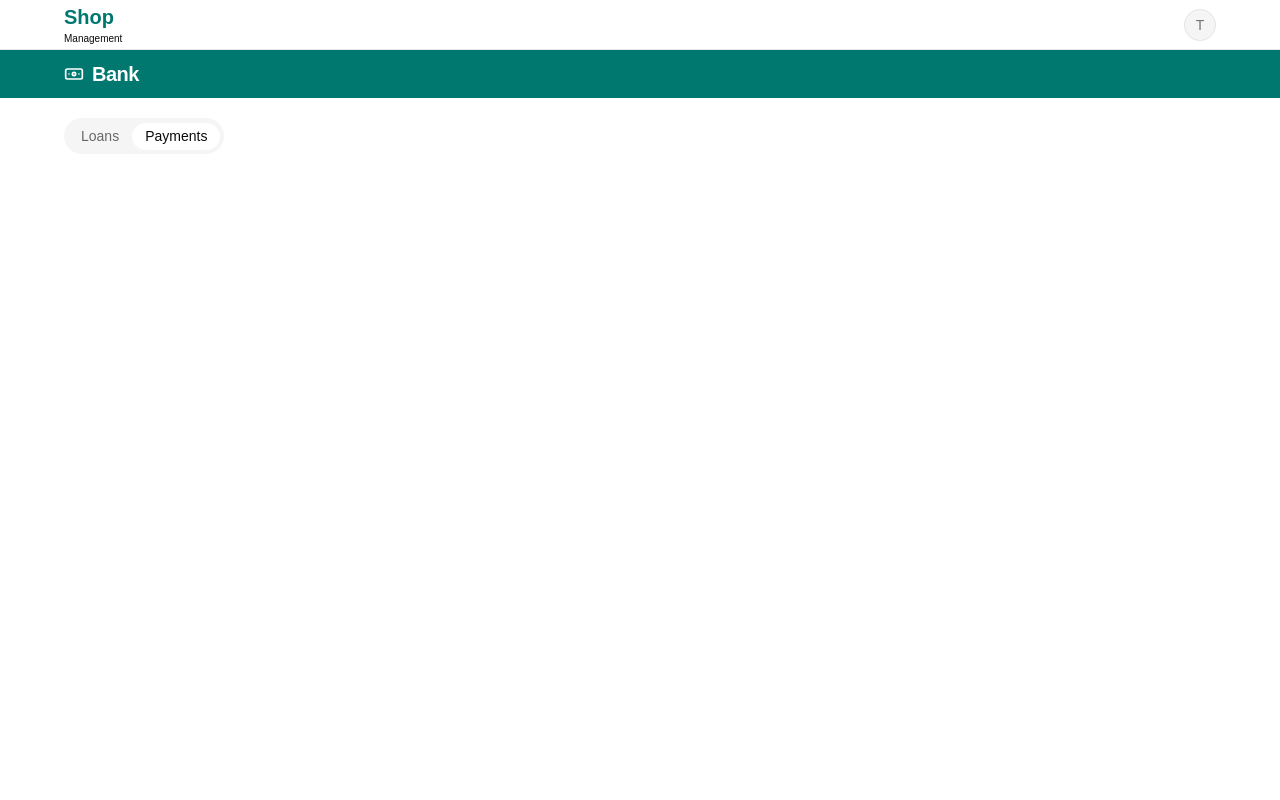
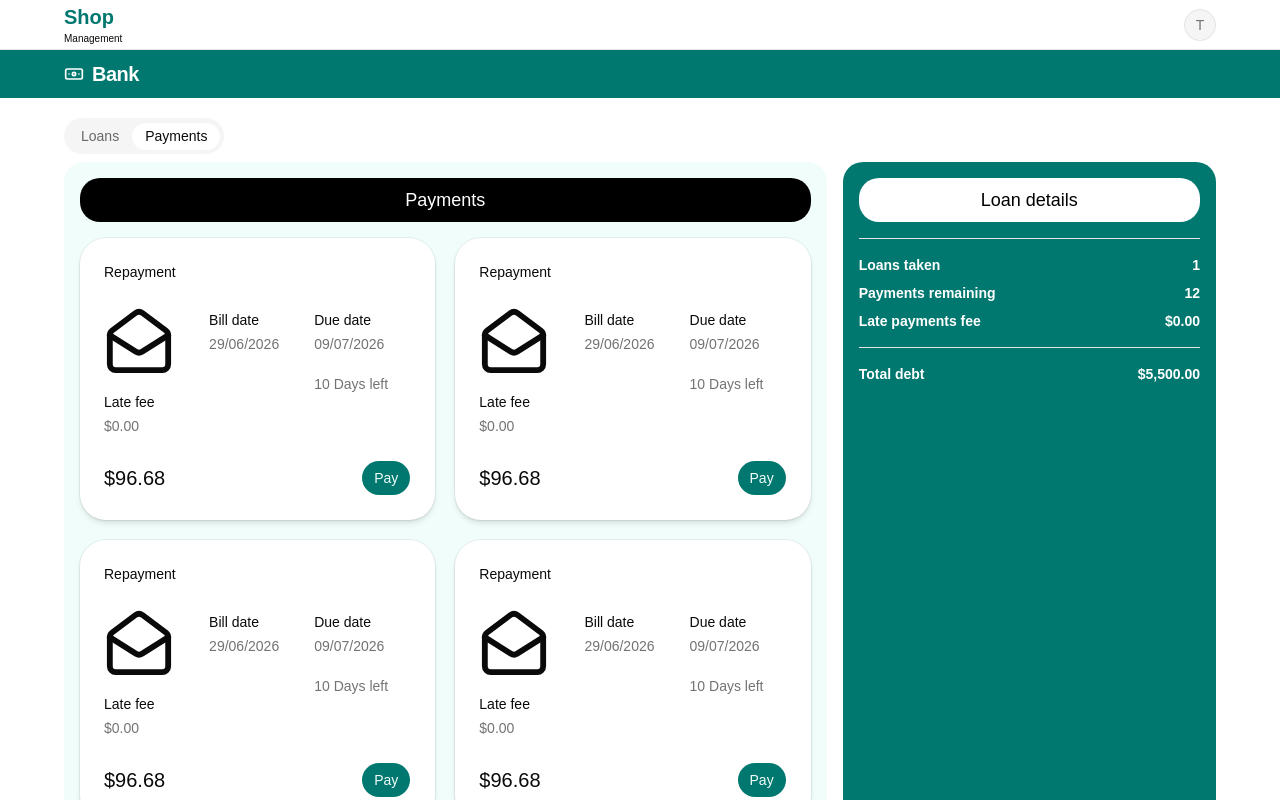
Before and after one commit to Tuong1994/Shop-Management-Page, a React (Vite) app: page /en/bank in a window 1280 px wide. Both pictures are taken after a click on the tab "Payments". Shown: the top 800 px of the page. Built offline with nearby package versions, Linux system fonts and the light colour scheme.

Commit message:
bank - payments init

```diff
--- /dev/null
+++ b/src/features/bank/payments/payments-card.tsx
@@ -0,0 +1,52 @@
+import type { FC } from "react"
+import { Paragraph, TextMuted } from "@/components/ui/typography"
+import { Card, CardContent, CardFooter, CardHeader } from "@/components/ui/card"
+import { MailOpen } from "lucide-react"
+import { Button } from "@/components/ui/button"
+import { differenceInDays, format } from "date-fns"
+import { formatMoney } from "@/lib/utils"
+import useLocale from "@/locale/use-locale"
+
+interface PaymentsCardProps {}
+
+const PaymentsCard: FC<PaymentsCardProps> = () => {
+  const { lang } = useLocale()
+
+  const billDate = new Date()
+
+  const dueDate = new Date(new Date().setDate(new Date().getDate() + 10))
+
+  return (
+    <Card>
+      <CardHeader>Repayment</CardHeader>
+      <CardContent className="grid grid-cols-3 gap-2">
+        <div>
+          <MailOpen size={70} />
+          <Paragraph>Late fee</Paragraph>
+          <TextMuted>{formatMoney(0)}</TextMuted>
+        </div>
+
+        <div>
+          <Paragraph>{lang.management.bills.billDate}</Paragraph>
+          <TextMuted>{format(billDate, "dd/MM/yyyy")}</TextMuted>
+        </div>
+
+        <div>
+          <div className="mb-5">
+            <Paragraph>{lang.management.bills.dueDate}</Paragraph>
+            <TextMuted>{format(dueDate, "dd/MM/yyyy")}</TextMuted>
+          </div>
+          <TextMuted>
+            {differenceInDays(dueDate, billDate)} {lang.management.bills.daysLeft}
+          </TextMuted>
+        </div>
+      </CardContent>
+      <CardFooter className="justify-between">
+        <Paragraph className="text-xl">{formatMoney(96.68)}</Paragraph>
+        <Button>{lang.management.bills.pay}</Button>
+      </CardFooter>
+    </Card>
+  )
+}
+
+export default PaymentsCard
--- /dev/null
+++ b/src/features/bank/payments/payments-layout.tsx
@@ -0,0 +1,45 @@
+import type { FC } from "react"
+import { Paragraph } from "@/components/ui/typography"
+import { Separator } from "@/components/ui/separator"
+import { formatMoney } from "@/lib/utils"
+import InfoRow from "@/components/page/info-row"
+import useLocale from "@/locale/use-locale"
+import PaymentsCard from "./payments-card"
+
+
+interface PaymentsLayoutProps {}
+
+const PaymentsLayout: FC<PaymentsLayoutProps> = () => {
+  const { lang } = useLocale()
+
+  return (
+    <div className="grid grid-cols-3 gap-4">
+      <div className="h-screen overflow-hidden col-span-2 rounded-[20px] bg-primary-foreground p-4">
+        <div className="mb-4 rounded-[20px] bg-black p-2">
+          <Paragraph className="text-center text-lg text-white">Payments</Paragraph>
+        </div>
+        <div className="grid grid-cols-2 gap-5">
+          <PaymentsCard />
+          <PaymentsCard />
+          <PaymentsCard />
+          <PaymentsCard />
+          <PaymentsCard />
+        </div>
+      </div>
+
+      <div className="max-h-screen overflow-hidden col-span-1 rounded-[20px] bg-primary p-4 text-white">
+        <div className="rounded-[20px] bg-white p-2">
+          <Paragraph className="text-center text-lg text-black">Loan details</Paragraph>
+        </div>
+        <Separator className="my-4" />
+        <InfoRow name="Loans taken" descript="1" />
+        <InfoRow name="Payments remaining" descript="12" />
+        <InfoRow name="Late payments fee" descript={formatMoney(0)} />
+        <Separator className="my-4" />
+        <InfoRow name="Total debt" descript={formatMoney(5500)} />
+      </div>
+    </div>
+  )
+}
+
+export default PaymentsLayout
--- a/src/pages/bank/index.tsx
+++ b/src/pages/bank/index.tsx
@@ -3,6 +3,7 @@ import { EPageType } from "@/data/page"
 import { Tabs, TabsContent, TabsList, TabsTrigger } from "@/components/ui/tabs"
 import ContentLayout from "@/components/page/content-layout"
 import LoansList from "@/features/bank/loans/components/loans-list"
+import PaymentsLayout from "@/features/bank/payments/payments-layout"
 
 const BankPage: FC = () => {
   return <ContentLayout pageType={EPageType.BANK}>
@@ -14,7 +15,9 @@ const BankPage: FC = () => {
       <TabsContent value="loans">
         <LoansList />
       </TabsContent>
-      <TabsContent value="payments"></TabsContent>
+      <TabsContent value="payments">
+        <PaymentsLayout />
+      </TabsContent>
     </Tabs>
   </ContentLayout>
 }
```
